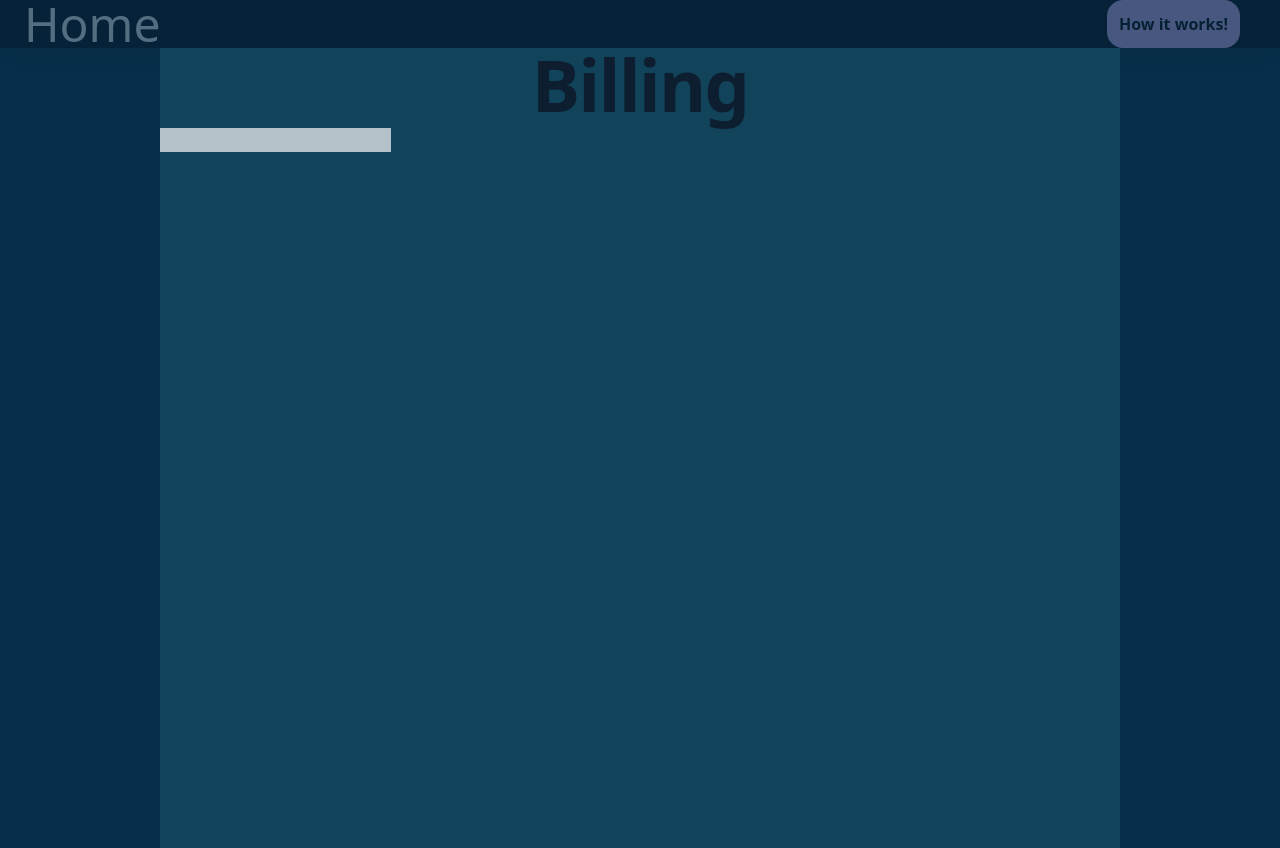
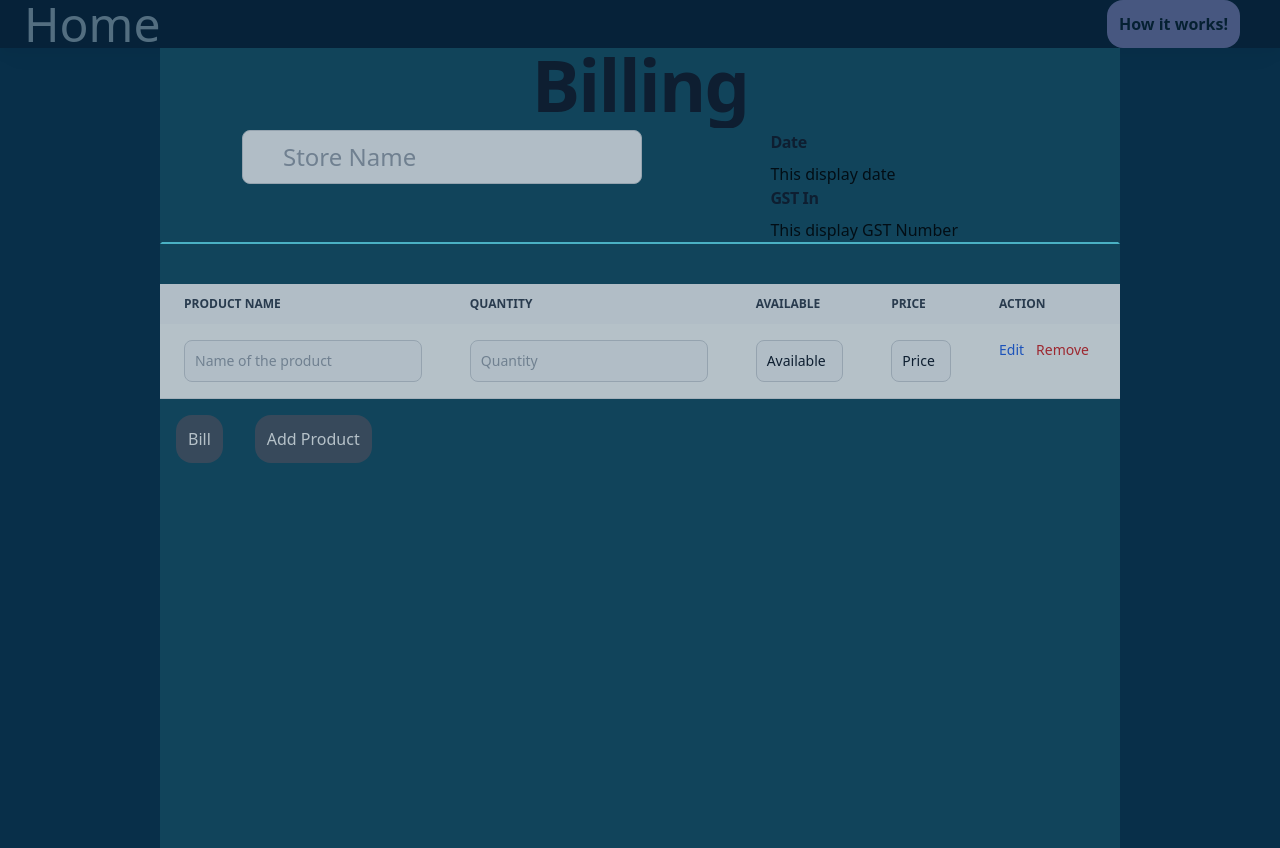
Before and after one commit to msuriya2001/Angular-Agency-, an Angular app: page /Bill in a window 1280 px wide. Built offline with nearby package versions, Linux system fonts and the light colour scheme.

Commit message:
changes made , bill component

```diff
--- a/src/app/bill/bill.component.html
+++ b/src/app/bill/bill.component.html
@@ -20,7 +20,7 @@
 
 
     </div>
-    <div class="h-screen w-3/4 flex flex-col mx-auto  bg-cyan-900 opacity-70">
+    <div class=" h-screen w-3/4 flex flex-col mx-auto  bg-cyan-900 opacity-70">
 
         <div class="flex flex-col place-items-center">
 
@@ -29,9 +29,136 @@
 
         </div>
 
-        <div class="flex flex-row">
-            <input type="text" name="" id="">
+        <div class="flex flex-row justify-between border-2 border-cyan-900 border-b-cyan-300 ">
+
+                <div class="relative ml-20 mb-6">
+
+                        <input type="text" class="bg-gray-50 border border-gray-300 text-gray-900 text-2xl rounded-lg focus:ring-blue-500 focus:border-blue-500 block w-full ps-10 p-2.5  dark:bg-gray-700 dark:border-gray-600 dark:placeholder-gray-400 dark:text-white dark:focus:ring-blue-500 dark:focus:border-blue-500" placeholder="Store Name">
+                </div>
+
+                <div class="mr-40">
+                    <section>
+
+                        <h3 class="mb-2 text-1xl font-bold tracking-tight text-gray-900 dark:text-white">Date</h3>
+                        <label>This display date</label>
+
+                    </section>
+                    <section>
+
+                        <h3 class="mb-2 text-1xl font-bold tracking-tight text-gray-900 dark:text-white">GST In</h3>
+                        <label>This display GST Number</label>
+
+                    </section>
+
+
+
+
+                </div>
+
+
+
+
+
+
         </div>
+
+
+
+
+        <form class="mt-10" [formGroup]="addProductsForm">
+            <table class="w-full text-sm text-left rtl:text-right text-gray-500 dark:text-gray-400">
+                <thead class="text-xs text-gray-700 uppercase bg-gray-50 dark:bg-gray-700 dark:text-gray-400">
+                    <tr>
+                        <th scope="col" class="px-6 py-3">
+                            Product name
+                        </th>
+                        <th scope="col" class="px-6 py-3">
+                            Quantity
+                        </th>
+                        <th scope="col" class="px-6 py-3">
+                            Available
+                        </th>
+
+                        <th scope="col" class="px-6 py-3">
+                            Price
+                        </th>
+                        <th scope="col" class="px-6 py-3">
+                            Action
+                        </th>
+                    </tr>
+                </thead>
+
+
+                <tbody formArrayName="productsArray" *ngFor="let product of this.addProductsForm['controls']['productsArray']['controls']; let i = index"  >
+
+
+
+
+
+
+
+
+
+
+
+
+
+                                <tr [formGroupName] = "i" class="bg-white border-b dark:bg-gray-800 dark:border-gray-700 hover:bg-gray-50 dark:hover:bg-gray-600">
+
+                                    <th scope="row" class="px-6 py-4 font-medium text-gray-900 whitespace-nowrap dark:text-white">
+                                        <input type="text" formControlName="Name" class="bg-gray-50 border border-gray-300 text-gray-900 text-sm rounded-lg focus:ring-blue-500 focus:border-blue-500 block w-full p-2.5  dark:bg-gray-700 dark:border-gray-600 dark:placeholder-gray-400 dark:text-white dark:focus:ring-blue-500 dark:focus:border-blue-500" placeholder="Name of the product">
+
+                                    </th>
+                                    <td class="px-6 py-4">
+                                        <input type="number" formControlName="Quantity" class="bg-gray-50 border border-gray-300 text-gray-900 text-sm rounded-lg focus:ring-blue-500 focus:border-blue-500 block w-full p-2.5  dark:bg-gray-700 dark:border-gray-600 dark:placeholder-gray-400 dark:text-white dark:focus:ring-blue-500 dark:focus:border-blue-500" placeholder="Quantity">
+                                        <small></small>
+                                    </td>
+                                    <td class="px-6 py-4">
+                                        <!-- <input type="text" formControlName="Available" class="bg-gray-50 border border-gray-300 text-gray-900 text-sm rounded-lg focus:ring-blue-500 focus:border-blue-500 block w-full p-2.5  dark:bg-gray-700 dark:border-gray-600 dark:placeholder-gray-400 dark:text-white dark:focus:ring-blue-500 dark:focus:border-blue-500" placeholder="Available"> -->
+                                        <label type=""  class="bg-gray-50 border border-gray-300 text-gray-900 text-sm rounded-lg focus:ring-blue-500 focus:border-blue-500 block w-full p-2.5  dark:bg-gray-700 dark:border-gray-600 dark:placeholder-gray-400 dark:text-white dark:focus:ring-blue-500 dark:focus:border-blue-500">Available</label>
+
+                                    </td>
+                                    <td class="px-6 py-4">
+                                        <!-- <input type="number"  formControlName="Price" class="bg-gray-50 border border-gray-300 text-gray-900 text-sm rounded-lg focus:ring-blue-500 focus:border-blue-500 block w-full p-2.5  dark:bg-gray-700 dark:border-gray-600 dark:placeholder-gray-400 dark:text-white dark:focus:ring-blue-500 dark:focus:border-blue-500" placeholder="Price"> -->
+                                        <label type=""  class="bg-gray-50 border border-gray-300 text-gray-900 text-sm rounded-lg focus:ring-blue-500 focus:border-blue-500 block w-full p-2.5  dark:bg-gray-700 dark:border-gray-600 dark:placeholder-gray-400 dark:text-white dark:focus:ring-blue-500 dark:focus:border-blue-500">Price</label>
+
+                                    </td>
+
+
+                                    <td class="flex items-center px-6 py-4">
+                                        <a href="#" class="font-medium text-blue-600 dark:text-blue-500 hover:underline">Edit</a>
+                                        <a href="#" class="font-medium text-red-600 dark:text-red-500 hover:underline ms-3">Remove</a>
+                                    </td>
+                                </tr>
+
+
+
+
+
+
+
+
+
+
+                </tbody>
+
+
+
+            </table>
+        </form>
+
+        <div class="w-full h-200px">
+
+            <button class=" p-3 h-50px rounded-2xl bg-gray-600 m-4 font-medium text-blue-600 dark:text-green-500 hover:bg-blue-700 text-white" (click)="SubmitForm()">Bill</button>
+
+            <button class=" p-3 h-50px rounded-2xl bg-gray-600 m-4 font-medium text-green-600 dark:text-green-500 hover:bg-green-700 text-white" (click)="AddNewProduct()">Add Product</button>
+
+
+        </div>
+
+
+
+
 
 
 
--- a/src/app/bill/bill.component.ts
+++ b/src/app/bill/bill.component.ts
@@ -1,10 +1,94 @@
-import { Component } from '@angular/core';
-
+import { Component, OnInit } from '@angular/core';
+import { FormGroup } from '@angular/forms';
+import { FormControl } from '@angular/forms';
+import { Validators } from '@angular/forms';
+import { FormArray } from '@angular/forms';
 @Component({
   selector: 'app-bill',
   templateUrl: './bill.component.html',
   styleUrl: './bill.component.css'
 })
-export class BillComponent {
+export class BillComponent implements OnInit {
+
+
+
+  addProductsForm: FormGroup;
+
+  ngOnInit(): void {
+
+    this.addProductsForm = new FormGroup({
+
+    productsArray:new FormArray([
+
+       // this is the form for products
+
+      new FormGroup({
+
+        Name:new FormControl(null,[Validators.required]),
+        Quantity:new FormControl(null, [Validators.required, Validators.pattern("^[0-9]*$")]),
+        // Available:new FormControl(null, [Validators.required , Validators.pattern("^[0-9]*$")]),
+        // Price:new FormControl(null, [Validators.required, Validators.pattern("^[0-9]*$")])
+
+      })
+
+
+    ])
+
+
+    })
+
+
+  }
+
+
+
+  AddNewProduct(){
+
+    if(!this.addProductsForm.valid){
+      alert("Please check the following once !\n Price and Available column should be Number")
+
+    }
+
+    else{
+      const newProduct = new FormGroup({
+
+        Name:new FormControl(null,[Validators.required]),
+        Quantity:new FormControl(null, [Validators.required, Validators.pattern("^[0-9]*$")]),
+        // Available:new FormControl(null, [Validators.required , Validators.pattern("^[0-9]*$")]),
+        // Price:new FormControl(null, [Validators.required, Validators.pattern("^[0-9]*$")])
+
+
+      });
+
+
+
+      (<FormArray>this.addProductsForm.get('productsArray')).push(newProduct);
+
+    }
+
+
+
+
+
+
+
+  }
+
+  SubmitForm(){
+
+
+    if(!this.addProductsForm.valid){
+      alert("Please check the following once !\n Price and Available column should be Number")
+
+    }
+    else{
+
+      console.log(this.addProductsForm['controls']['productsArray']['controls']);
+
+    }
+
+
+  }
+
 
 }
```
